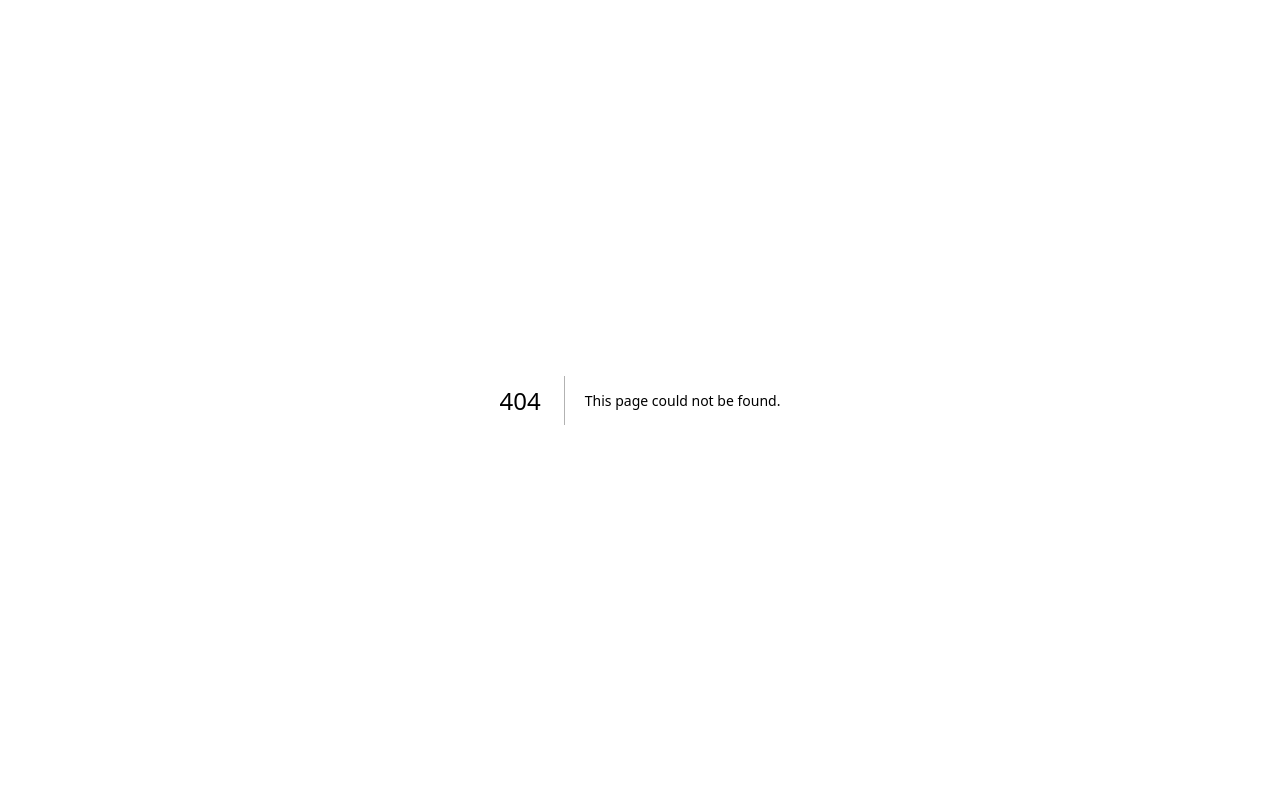
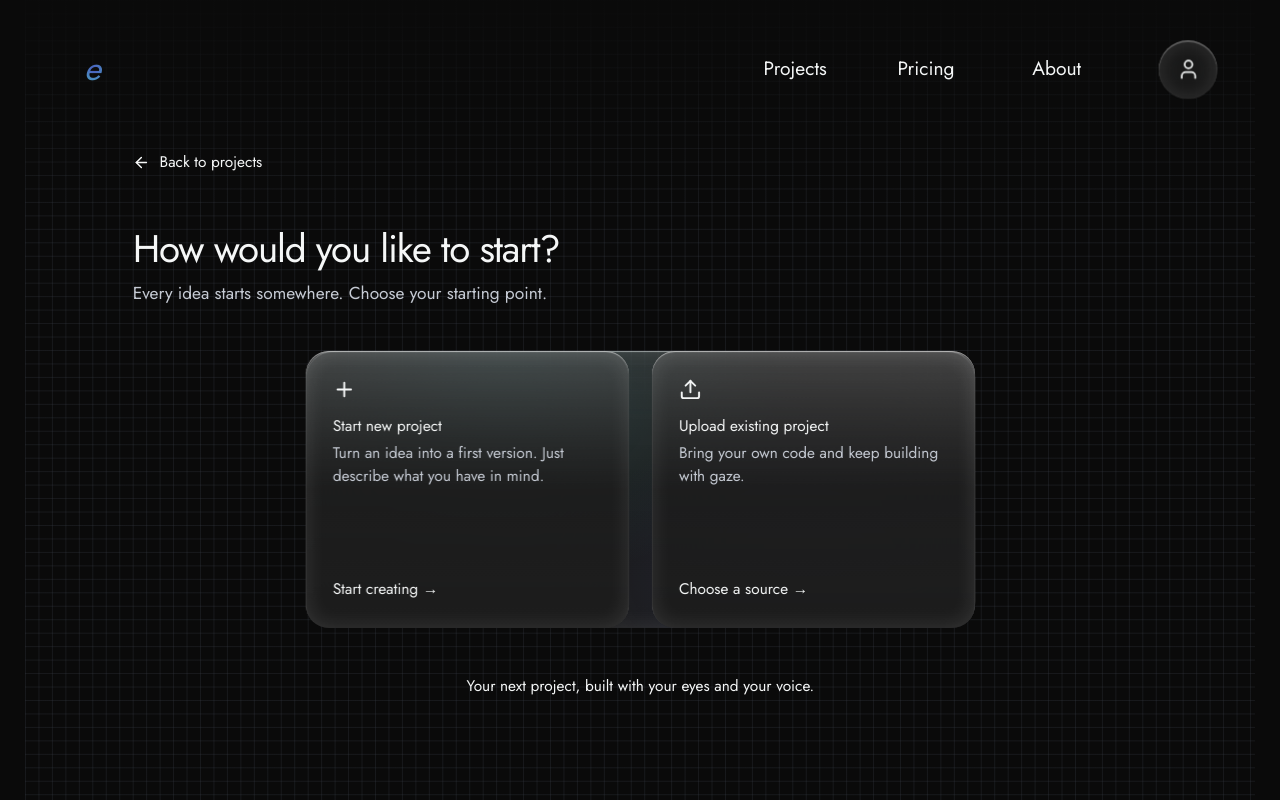
Before and after one commit to dakshshahani/mhacks, a Next.js app in the folder apps/frontend/: page /new in a window 1280 px wide. Before the commit this address had no page. Built offline with nearby package versions, Linux system fonts and the light colour scheme.

Commit message:
feat(frontend): method chooser page from Flow 3 spec

```diff
--- /dev/null
+++ b/apps/frontend/src/app/components/back-link.tsx
@@ -0,0 +1,15 @@
+// Flow 3 back navigation: arrow + label, Jost 16px.
+import Link from "next/link";
+import { ArrowLeft } from "lucide-react";
+
+export default function BackLink({ href, label }: { href: string; label: string }) {
+  return (
+    <Link
+      href={href}
+      className="inline-flex items-center gap-[10px] text-[16px] font-normal leading-[23px] text-[#f5f7f7] transition-opacity hover:opacity-75"
+    >
+      <ArrowLeft size={18} aria-hidden />
+      {label}
+    </Link>
+  );
+}
--- /dev/null
+++ b/apps/frontend/src/app/components/option-card.tsx
@@ -0,0 +1,31 @@
+// Flow 3 option card (Method chooser + Upload source chooser).
+// Figma: 336×288 glass card, 24px icon, 16px Jost title/desc/CTA.
+// Whole card is the link; titles/descs come straight from the frames.
+import Link from "next/link";
+import type { ReactNode } from "react";
+
+export interface OptionCardProps {
+  href: string;
+  icon: ReactNode;
+  title: string;
+  description: string;
+  cta: string;
+}
+
+export default function OptionCard({ href, icon, title, description, cta }: OptionCardProps) {
+  return (
+    <Link
+      href={href}
+      className="group flex h-[288px] w-[336px] shrink-0 flex-col rounded-[24px] bg-gradient-to-b from-[#666666]/40 via-[#1d1d1d]/90 to-[#1d1d1d] p-[28px] shadow-[inset_0_1px_1px_rgba(255,255,255,0.5),inset_0_0_22px_rgba(255,255,255,0.12)] backdrop-blur-[40px] outline-none transition-opacity hover:opacity-90 focus-visible:ring-2 focus-visible:ring-white/70"
+    >
+      <span aria-hidden className="block text-[#f5f7f7]">
+        {icon}
+      </span>
+      <span className="mt-[14px] block text-[16px] font-normal leading-6 text-[#f5f7f7]">{title}</span>
+      <span className="mt-[4px] block text-[16px] font-normal leading-6 text-[#c5cad3]">{description}</span>
+      <span className="mt-auto block pt-[16px] text-[16px] font-normal leading-6 text-[#f5f7f7]">
+        {cta} <span aria-hidden className="inline-block transition-transform group-hover:translate-x-1">→</span>
+      </span>
+    </Link>
+  );
+}
--- /dev/null
+++ b/apps/frontend/src/app/new/page.tsx
@@ -0,0 +1,77 @@
+/* Ground truth: Figma "gaze / Method chooser" (1280×832), Flow 3, minus the
+   deleted "Start from online website" card. Remaining two cards keep their
+   336×288 size; the backplate shrinks 1056→696 and the pair recenters
+   (x292), mirroring the two-card upload chooser. Heading 40px at x112 y232,
+   description 18px y294, back link y157, supporting note centered y702. */
+import { Plus, Upload } from "lucide-react";
+import ScaleStage from "../stage";
+import SiteHeader from "../components/site-header";
+import BackLink from "../components/back-link";
+import OptionCard from "../components/option-card";
+
+export default function NewProjectPage() {
+  return (
+    <main className="min-h-dvh bg-[#0a0a0a] text-white">
+      <ScaleStage>
+        {/* blueprint grid */}
+        <div aria-hidden className="bg-blueprint-grid pointer-events-none absolute inset-0" />
+        {/* header fade: 220px #0A0A0A@0.94 → transparent */}
+        <div
+          aria-hidden
+          className="pointer-events-none absolute inset-x-0 top-0 h-[220px] bg-gradient-to-b from-[#0a0a0a]/95 to-transparent"
+        />
+        <SiteHeader />
+
+        {/* back: x112 y157 */}
+        <div className="absolute left-[112px] top-[157px]">
+          <BackLink href="/gallery" label="Back to projects" />
+        </div>
+
+        {/* intro: x112 y232 */}
+        <div className="absolute left-[112px] top-[232px] w-[1056px]">
+          <h1 className="text-[40px] font-normal leading-[52px] tracking-[-1.2px] text-[#f5f7f7]">
+            How would you like to start?
+          </h1>
+          <p className="mt-[8px] text-[18px] font-normal leading-[26px] text-[#c5cad3]">
+            Every idea starts somewhere. Choose your starting point.
+          </p>
+        </div>
+
+        {/* cards: two 336×288 on a 696 backplate, y365 */}
+        <section aria-label="Starting points" className="absolute left-[292px] top-[365px] h-[288px] w-[696px]">
+          <div className="absolute inset-0 rounded-[28px] bg-gradient-to-b from-[#666666]/40 via-[#1d1d1d]/90 to-[#1d1d1d] shadow-[inset_0_1px_1px_rgba(255,255,255,0.5),inset_0_0_22px_rgba(255,255,255,0.12)] backdrop-blur-[40px]">
+            <div
+              aria-hidden
+              className="pointer-events-none absolute inset-0 rounded-[28px]"
+              style={{
+                background:
+                  "radial-gradient(60% 90% at 30% 20%, rgba(76,187,193,0.14), transparent 70%), radial-gradient(50% 80% at 75% 80%, rgba(74,88,191,0.16), transparent 70%)",
+              }}
+            />
+          </div>
+          <div className="absolute inset-0 flex gap-[24px]">
+            <OptionCard
+              href="/edit"
+              icon={<Plus size={24} aria-hidden />}
+              title="Start new project"
+              description="Turn an idea into a first version. Just describe what you have in mind."
+              cta="Start creating"
+            />
+            <OptionCard
+              href="/import"
+              icon={<Upload size={24} aria-hidden />}
+              title="Upload existing project"
+              description="Bring your own code and keep building with gaze."
+              cta="Choose a source"
+            />
+          </div>
+        </section>
+
+        {/* supporting note: centered, y702 */}
+        <p className="absolute left-[300px] top-[702px] w-[680px] text-center text-[16px] font-normal leading-[23px] text-[#f5f7f7]">
+          Your next project, built with your eyes and your voice.
+        </p>
+      </ScaleStage>
+    </main>
+  );
+}
```
